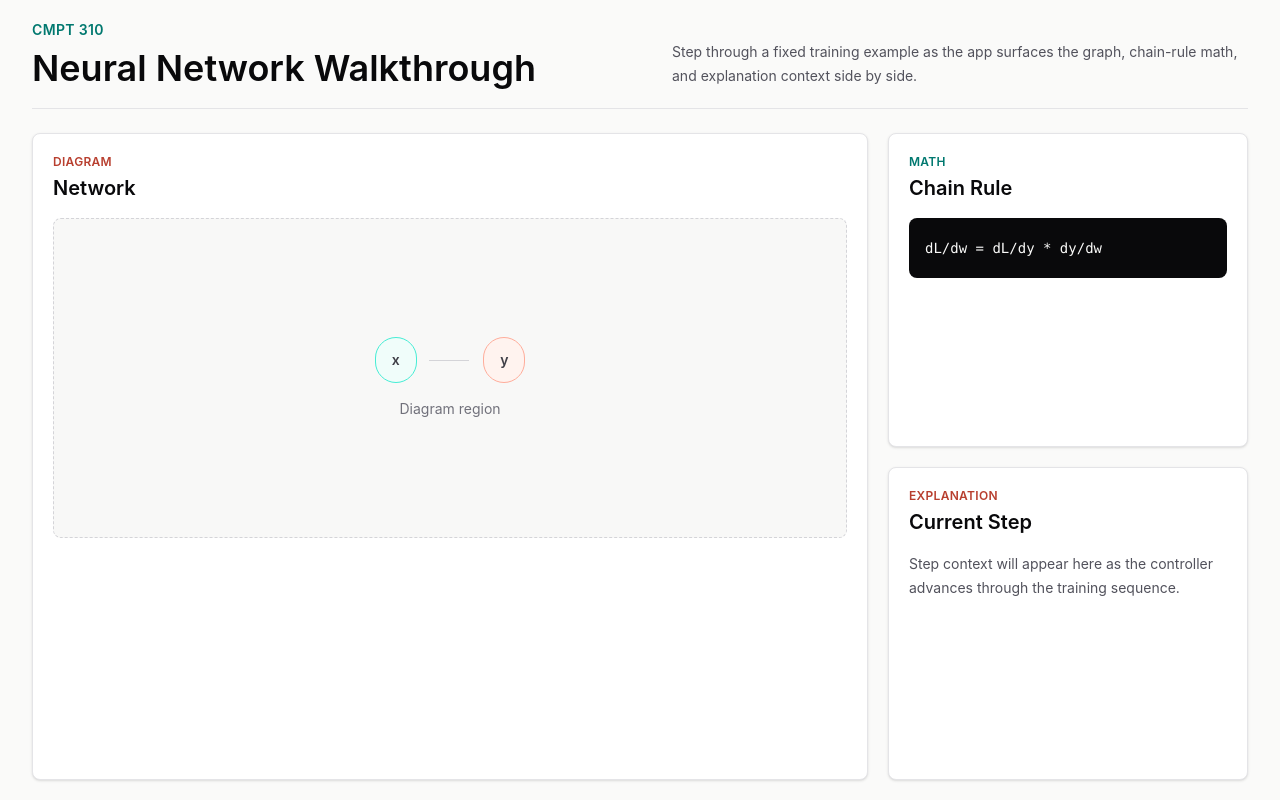
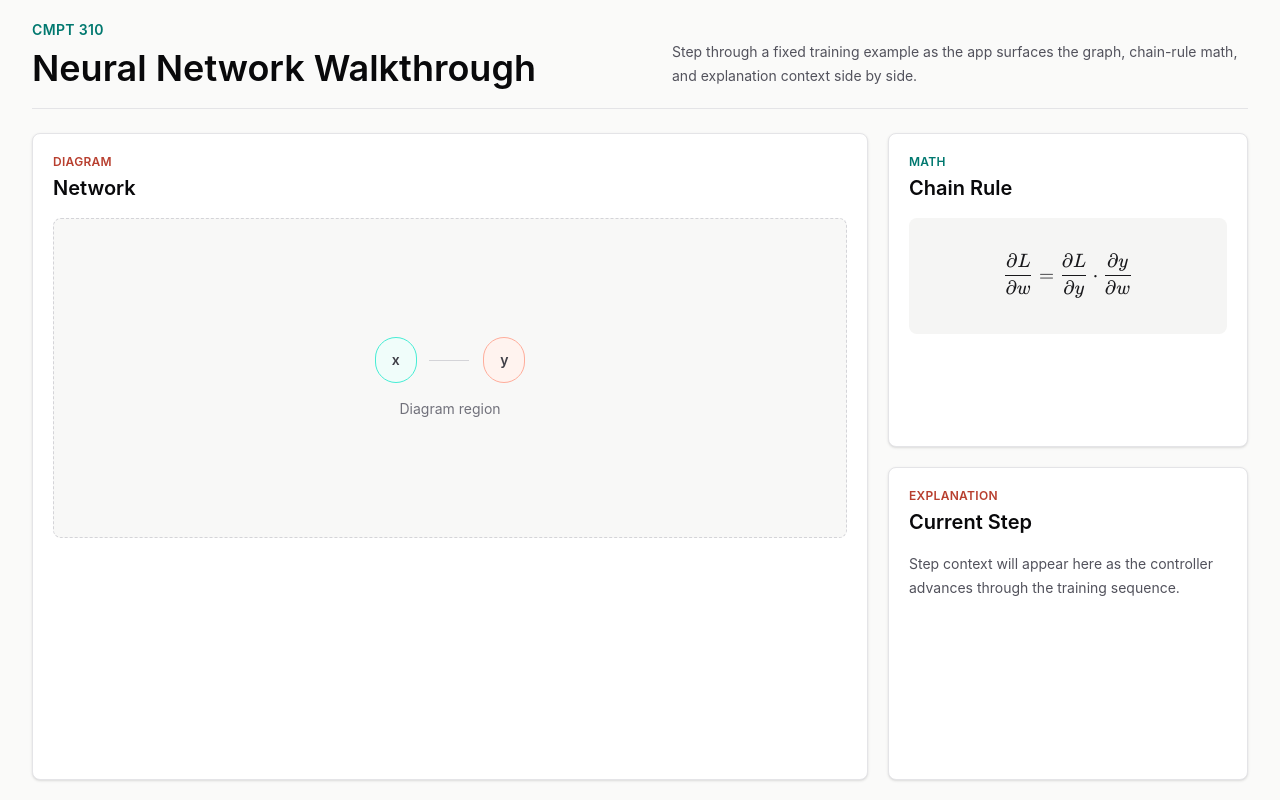
Before and after one commit to mtplayground/mike-t-koas-sfu-cmpt310, a React (Vite) app: page / in a window 1280 px wide. Built offline with nearby package versions, Linux system fonts and the light colour scheme.

Commit message:
feat: Add KaTeX and a reusable math-render component

```diff
--- a/package.json
+++ b/package.json
@@ -9,11 +9,13 @@
     "preview": "vite preview --host 0.0.0.0 --port 8080"
   },
   "dependencies": {
+    "katex": "^0.16.47",
     "react": "^19.2.6",
     "react-dom": "^19.2.6"
   },
   "devDependencies": {
     "@tailwindcss/vite": "^4.3.0",
+    "@types/katex": "^0.16.8",
     "@types/react": "^19.2.15",
     "@types/react-dom": "^19.2.3",
     "@vitejs/plugin-react": "^6.0.2",
--- a/src/App.tsx
+++ b/src/App.tsx
@@ -1,5 +1,6 @@
 import "./styles/index.css";
 import { AppShell } from "./components/layout/AppShell";
+import { Math } from "./components/math/Math";
 
 export function App() {
   return (
@@ -32,8 +33,12 @@ function DiagramPlaceholder() {
 
 function MathPlaceholder() {
   return (
-    <div className="rounded-lg bg-zinc-950 px-4 py-5 font-mono text-sm text-stone-50">
-      dL/dw = dL/dy * dy/dw
+    <div className="rounded-lg bg-stone-100 px-4 py-5 text-zinc-900">
+      <Math
+        latex={String.raw`\frac{\partial L}{\partial w} = \frac{\partial L}{\partial y}\cdot\frac{\partial y}{\partial w}`}
+        displayMode
+        ariaLabel="partial derivative of loss with respect to weight"
+      />
     </div>
   );
 }
--- /dev/null
+++ b/src/components/math/Math.tsx
@@ -0,0 +1,83 @@
+import { useMemo } from "react";
+import { renderToString, type KatexOptions } from "katex";
+import "katex/dist/katex.min.css";
+
+interface MathProps {
+  latex: string;
+  displayMode?: boolean;
+  className?: string;
+  ariaLabel?: string;
+  macros?: KatexOptions["macros"];
+}
+
+interface RenderedMath {
+  html: string;
+  error: null;
+}
+
+interface FailedMath {
+  html: null;
+  error: string;
+}
+
+export function Math({
+  latex,
+  displayMode = false,
+  className,
+  ariaLabel,
+  macros,
+}: MathProps) {
+  const rendered = useMemo<RenderedMath | FailedMath>(() => {
+    try {
+      return {
+        html: renderToString(latex, {
+          displayMode,
+          errorColor: "#b83f2f",
+          output: "htmlAndMathml",
+          throwOnError: true,
+          trust: false,
+          strict: "warn",
+          macros,
+        }),
+        error: null,
+      };
+    } catch (error) {
+      return {
+        html: null,
+        error:
+          error instanceof Error ? error.message : "Unable to render math.",
+      };
+    }
+  }, [displayMode, latex, macros]);
+
+  const classes = [
+    displayMode ? "block overflow-x-auto" : "inline-block",
+    className,
+  ]
+    .filter(Boolean)
+    .join(" ");
+
+  if (rendered.html === null) {
+    return (
+      <code
+        className={[
+          "inline-block max-w-full overflow-x-auto rounded-lg border border-coral-300 bg-coral-50 px-3 py-2 text-sm text-coral-700",
+          className,
+        ]
+          .filter(Boolean)
+          .join(" ")}
+        title={rendered.error}
+      >
+        {latex}
+      </code>
+    );
+  }
+
+  const sharedProps = {
+    className: classes,
+    "aria-label": ariaLabel,
+    dangerouslySetInnerHTML: { __html: rendered.html },
+  };
+
+  return displayMode ? <div {...sharedProps} /> : <span {...sharedProps} />;
+}
```
Also changed, not shown: 1 other file (tests, documents, lock files or other folders).
